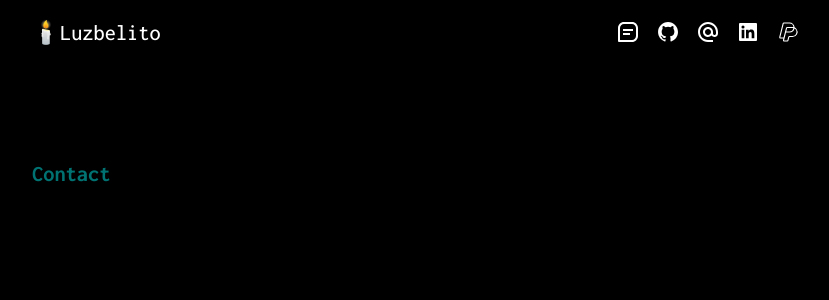
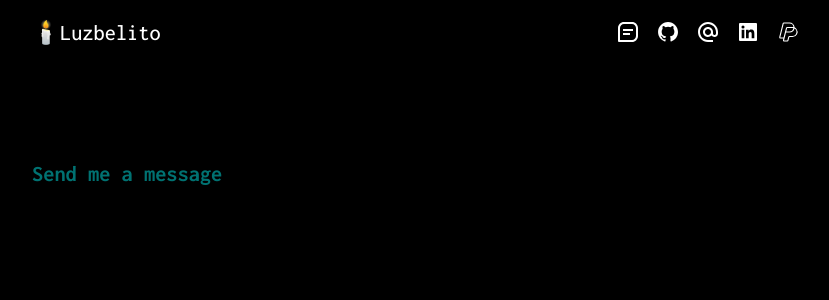
Before and after one commit to riberojuanca/juancaribero, a Next.js app: page /contact in a window 1280 px wide. Shown: the top 300 px of the page, without its empty margins (224-1053 px from the left). Built offline with nearby package versions, Linux system fonts and the light colour scheme.

Commit message:
send me a message

```diff
--- a/app/contact/page.jsx
+++ b/app/contact/page.jsx
@@ -1,7 +1,7 @@
 function contact() {
   return (
     <article>
-      <h2 className="title-section">Contact</h2>
+      <h2 className="title-section">Send me a message</h2>
     </article>
   );
 }
```
